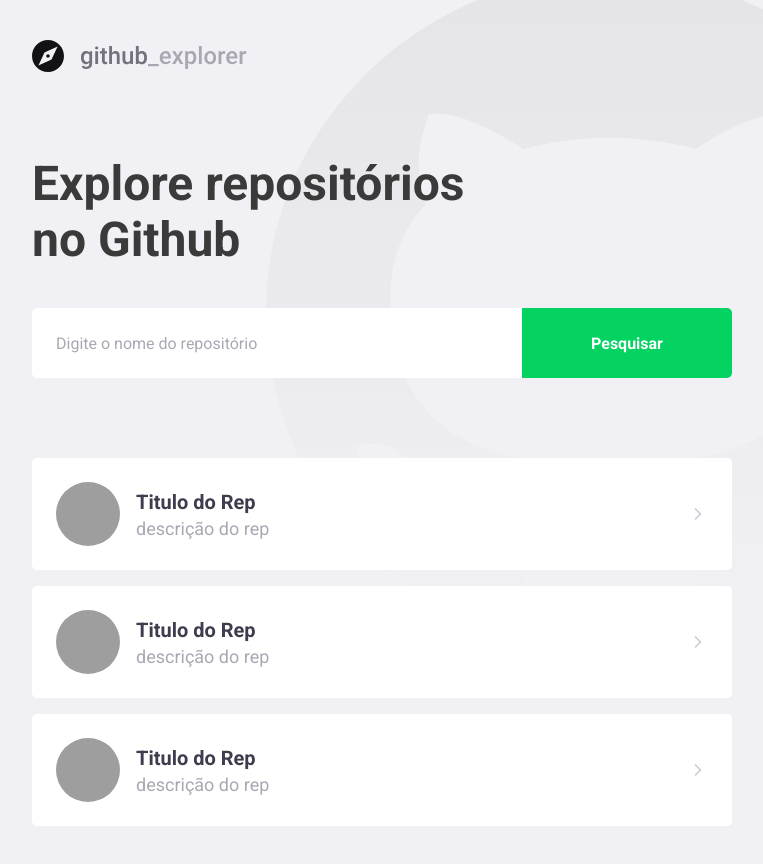
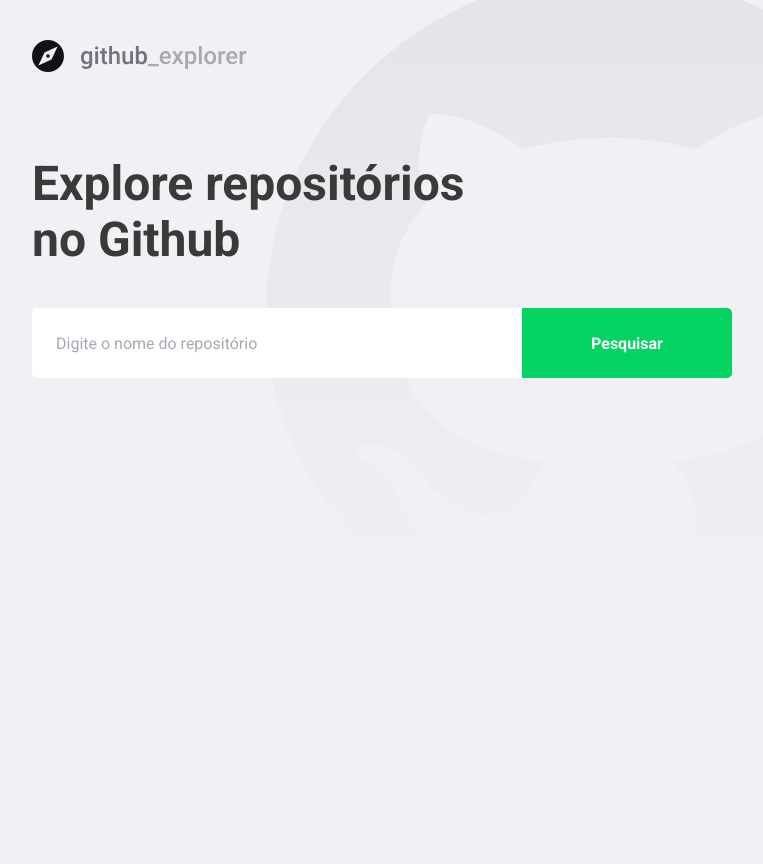
Before and after one commit to belarba/github-explorer, a React (Create React App) app: page / in a window 1280 px wide. Shown: the whole page, without its empty margins (148-911 px from the left). After the commit the page ends 800 px from the top, so only its background shows below. Built offline with nearby package versions, Linux system fonts and the light colour scheme; grey boxes are pictures that could not be loaded.

Commit message:
conecting the github api

```diff
--- a/package.json
+++ b/package.json
@@ -10,6 +10,7 @@
     "@types/node": "^12.0.0",
     "@types/react": "^16.9.0",
     "@types/react-dom": "^16.9.0",
+    "axios": "^0.19.2",
     "polished": "^3.6.4",
     "react": "^16.13.1",
     "react-dom": "^16.13.1",
--- a/src/pages/Dashboard/index.tsx
+++ b/src/pages/Dashboard/index.tsx
@@ -1,55 +1,65 @@
-import React from 'react';
+import React, { useState, FormEvent } from 'react';
 import { FiChevronRight } from 'react-icons/fi';
+import api from '../../services/api';
 
 import logoImg from '../../assets/logo.svg';
 
 import { Title, Form, Repositories } from './styles';
 
+interface Repository {
+  full_name: string;
+  description: string;
+  owner: {
+    login: string;
+    avatar_url: string;
+  };
+}
+
 const Dashboard: React.FC = () => {
+  const [newRepo, setNewRepo] = useState('');
+  const [repositories, setRepositories] = useState<Repository[]>([]);
+
+  async function handleAddRepository(
+    event: FormEvent<HTMLFormElement>,
+  ): Promise<void> {
+    event.preventDefault();
+
+    const response = await api.get<Repository>(`repos/${newRepo}`);
+
+    const repository = response.data;
+
+    setRepositories([...repositories, repository]);
+    setNewRepo('');
+  }
+
   return (
     <>
       <img src={logoImg} alt="GitHub Explorer" />
       <Title>Explore repositórios no Github</Title>
 
-      <Form>
-        <input placeholder="Digite o nome do repositório" />
+      <Form onSubmit={handleAddRepository}>
+        <input
+          placeholder="Digite o nome do repositório"
+          value={newRepo}
+          onChange={(e) => setNewRepo(e.target.value)}
+        />
         <button type="submit">Pesquisar</button>
       </Form>
 
       <Repositories>
-        <a href="teste">
+        {repositories.map((repository) => (
+          <a key={repository.full_name} href="teste">
             <img
-            src="https://avatars1.githubusercontent.com/u/39200473?s=460&u=67b93ce7185ce1959ce434d282833dd99eff8911&v=4"
-            alt="Daniel"
+              src={repository.owner.avatar_url}
+              alt={repository.owner.login}
             />
             <div>
-            <strong>Titulo do Rep</strong>
-            <p>descrição do rep</p>
+              <strong>{repository.full_name}</strong>
+              <p>{repository.description}</p>
             </div>
             <FiChevronRight size={20} />
           </a>
-        <a href="teste">
-          <img
-            src="https://avatars1.githubusercontent.com/u/39200473?s=460&u=67b93ce7185ce1959ce434d282833dd99eff8911&v=4"
-            alt="Daniel"
-          />
-          <div>
-            <strong>Titulo do Rep</strong>
-            <p>descrição do rep</p>
-          </div>
-          <FiChevronRight size={20} />
-        </a>
-        <a href="teste">
-          <img
-            src="https://avatars1.githubusercontent.com/u/39200473?s=460&u=67b93ce7185ce1959ce434d282833dd99eff8911&v=4"
-            alt="Daniel"
-          />
-          <div>
-            <strong>Titulo do Rep</strong>
-            <p>descrição do rep</p>
-          </div>
-          <FiChevronRight size={20} />
-        </a>
+        ))}
       </Repositories>
     </>
   );
--- a/src/pages/Dashboard/styles.ts
+++ b/src/pages/Dashboard/styles.ts
@@ -75,7 +75,8 @@
     }
 
     div {
-      margin-left: 16px;
+      margin: 0 16px;
+      flex: 1;
 
       strong {
         font-size: 20px;
--- /dev/null
+++ b/src/services/api.ts
@@ -0,0 +1,7 @@
+import axios from 'axios';
+
+const api = axios.create({
+  baseURL: 'https://api.github.com',
+});
+
+export default api;
```
Also changed, not shown: 1 other file (tests, documents, lock files or other folders). Lines whose indentation alone changed are shown as unchanged.
